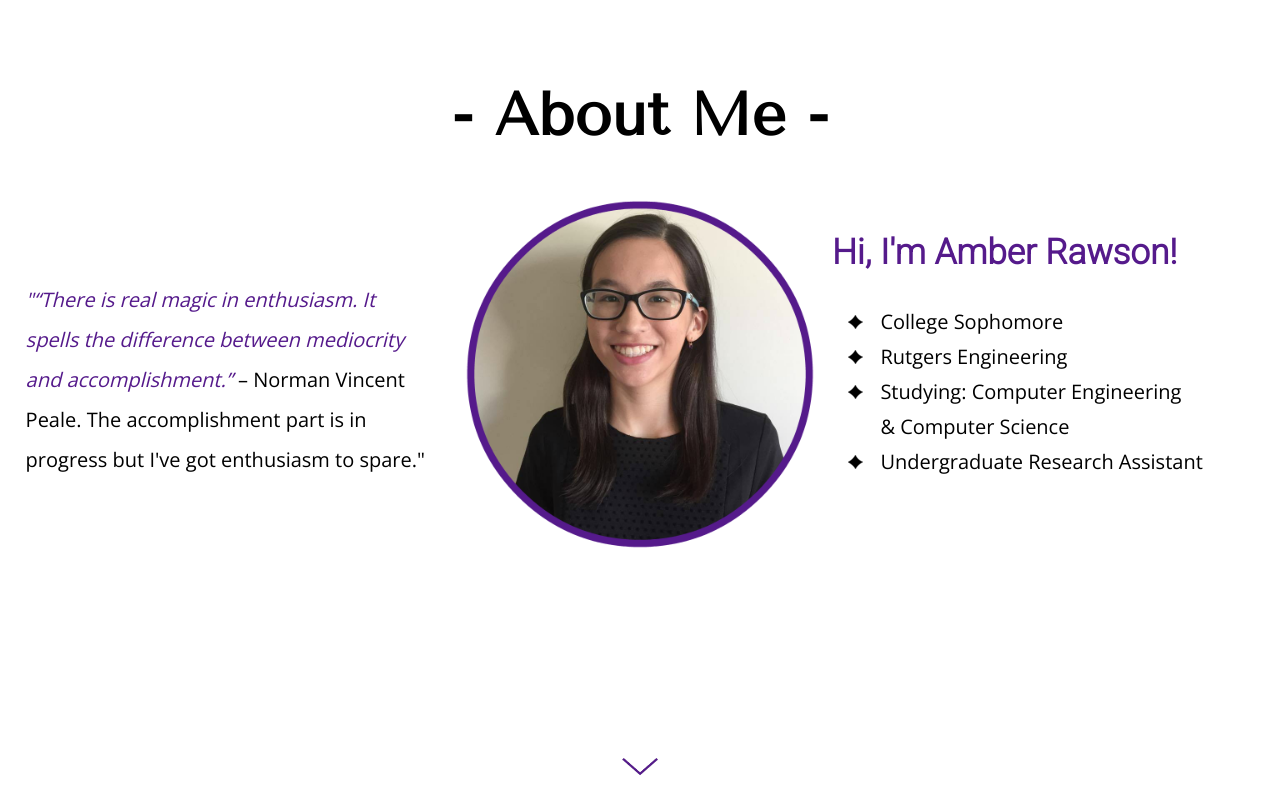
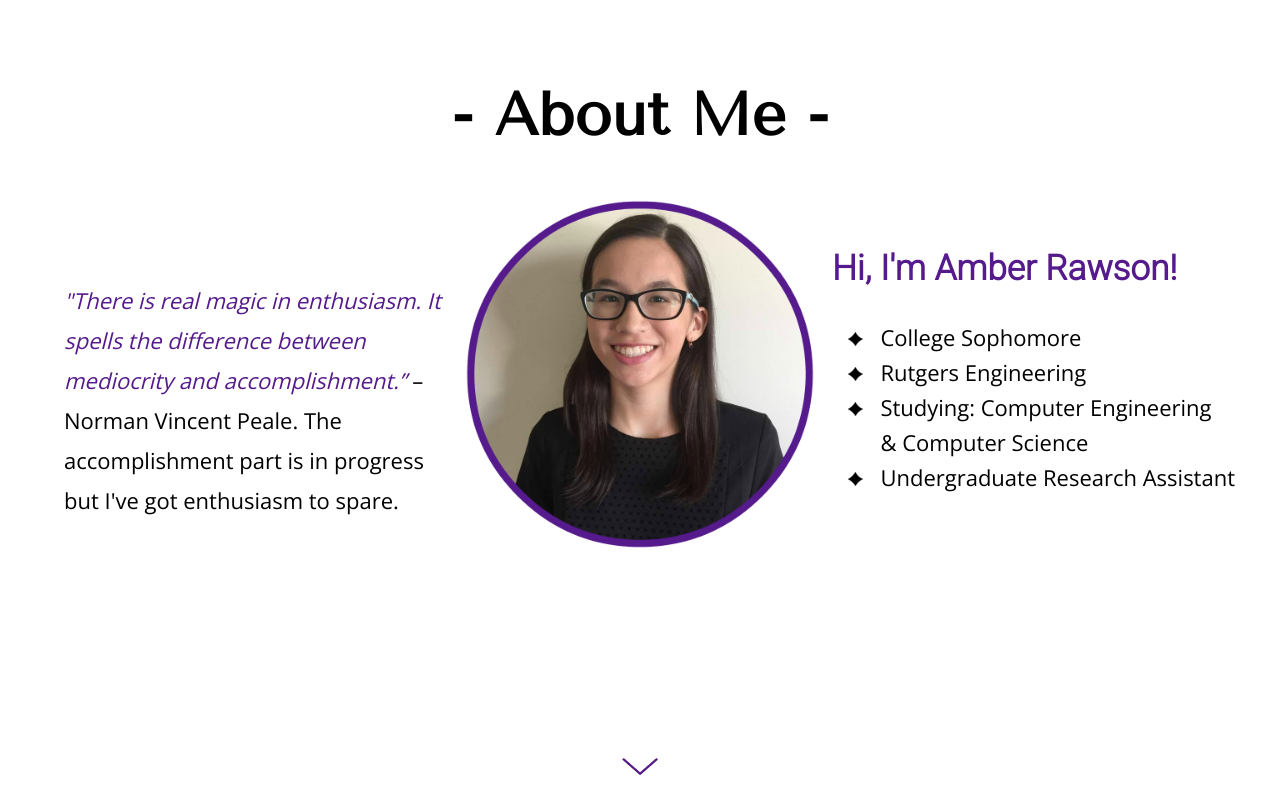
Before and after one commit to Amperess/Amperess.github.io, a plain HTML site: page index.html in a window 1280 px wide. Shown: the part 804-1604 px from the top of the page. Drawn offline with nearby package versions, Linux system fonts and the light colour scheme.

Commit message:
Fixed the scaling issue on about page sorta

```diff
--- a/index.html
+++ b/index.html
@@ -29,7 +29,7 @@
         <div class = "aboutme">
             <h1>- About Me -</h1>
             <p>
-                <span id = "purple">"“There is real magic in enthusiasm. It spells the difference between mediocrity and accomplishment.”</span> – Norman Vincent Peale. The accomplishment part is in progress but I've got enthusiasm to spare."
+                <span id = "purple">"There is real magic in enthusiasm. It spells the difference between mediocrity and accomplishment.”</span> –Norman Vincent Peale. The accomplishment part is in progress but I've got enthusiasm to spare.
             </p>
             <img src = "self.png" id = "propic">
             <h2>
--- a/styling.css
+++ b/styling.css
@@ -117,11 +117,11 @@ Second section: About me
 .aboutme p,h2, ul{
     position: absolute;
     font-family: "Open Sans", sans-serif;
-    font-size: 20px;
+    font-size: 22px;
 }
 .aboutme p{
-    max-width: 400px;
-    left: 2vw;
+    max-width: 30vw;
+    left: 5vw;
     top: 35vh;
     line-height: 40px;
 }
@@ -130,11 +130,12 @@ Second section: About me
     font-size: 35px;
     font-family: "Roboto", sans-serif;
     left: 65vw;
-    top: 29vh;
+    top: 31vh;
 }
 .aboutme ul{
     left: 68vw;
-    top: 38vh;
+    top: 40vh;
+    max-width: 30vw;
     line-height: 35px;
     list-style-image: url("diamond.png");
 }
```
